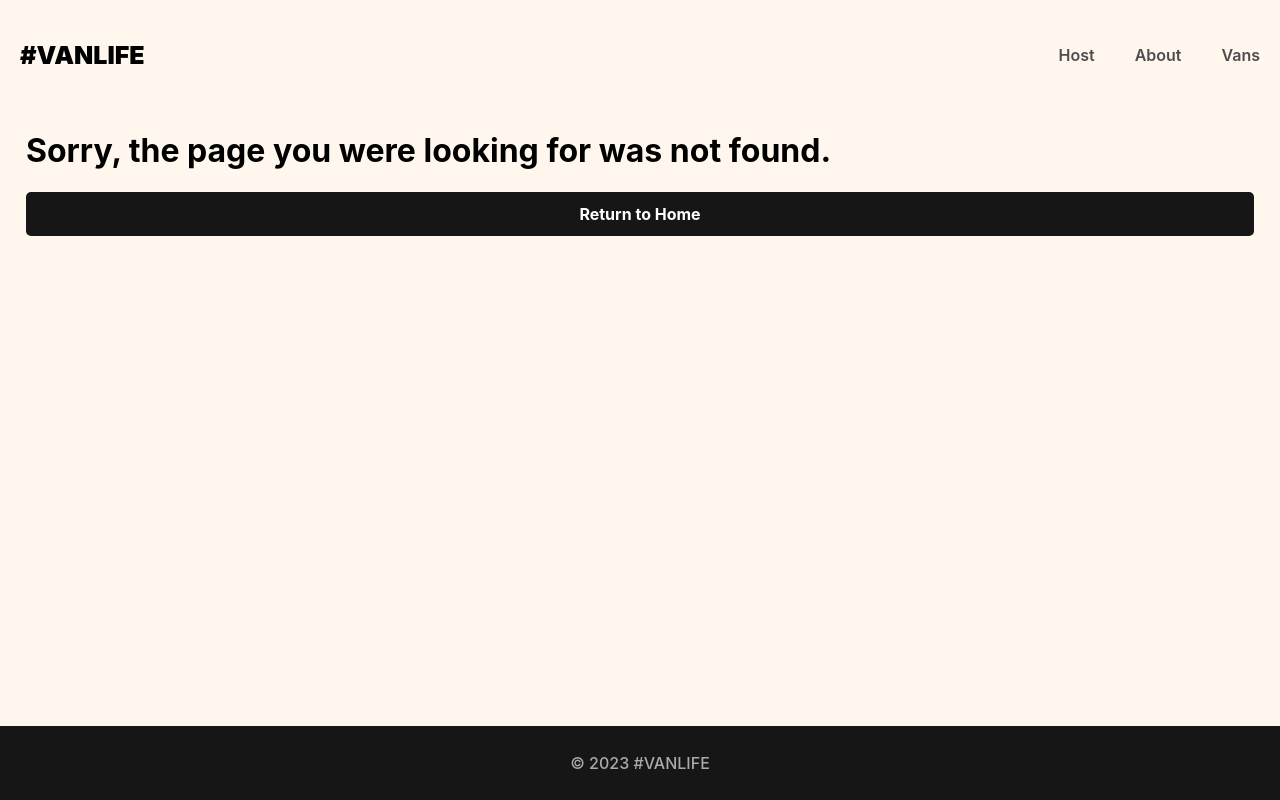
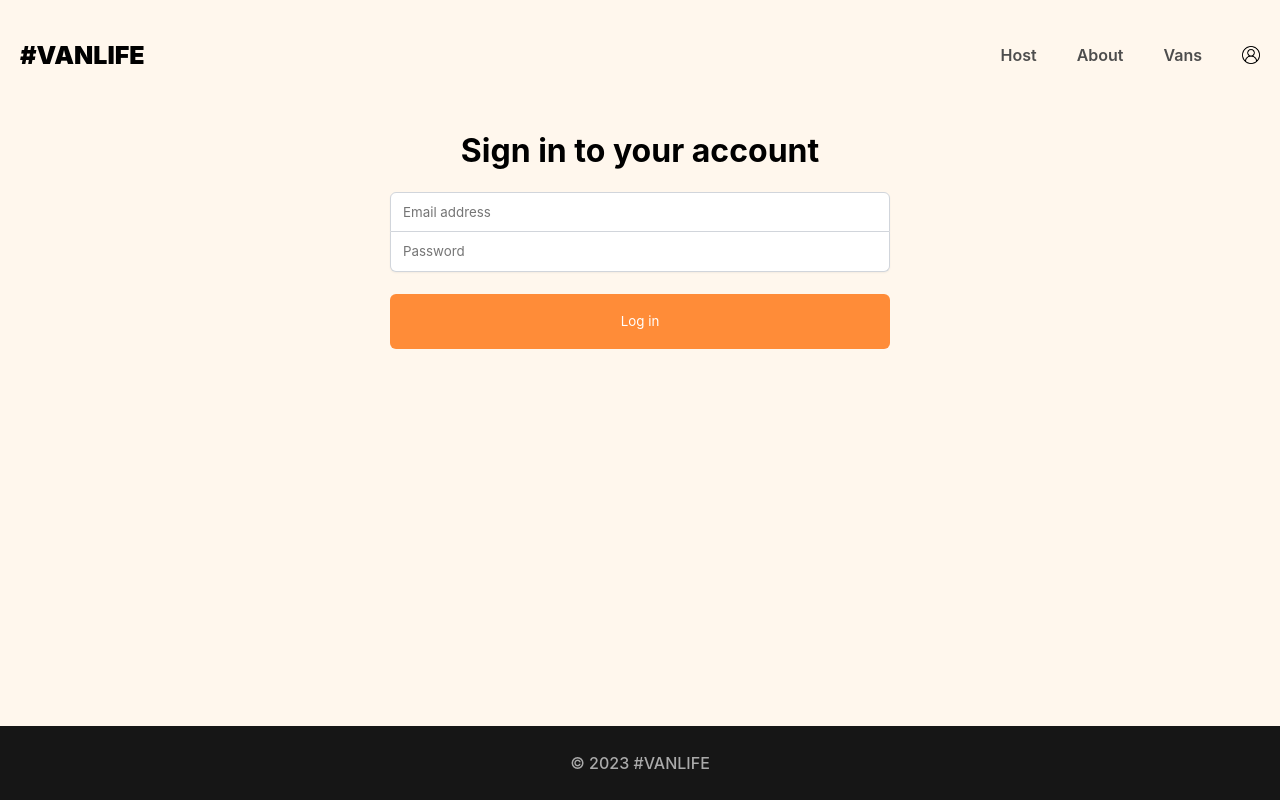
Before and after one commit to KashifKhn/VanLife_React, a React (Vite) app: page /login in a window 1280 px wide. Before the commit this address had no page. Built offline with nearby package versions, Linux system fonts and the light colour scheme; what miragejs would draw is missing.

Commit message:
adding login page

```diff
--- a/src/App.jsx
+++ b/src/App.jsx
@@ -14,6 +14,7 @@
 import Income from './pages/Host/Income'
 import Reviews from './pages/Host/Reviews'
 import Page404 from './pages/Page404'
+import Login from './pages/Login'
 import './server'
 function App() {
 
@@ -27,6 +28,7 @@
             <Route path='about' element={<About />} />
             <Route path='vans' element={<Vans />} />
             <Route path='vans/:id' element={<VanDetails />} />
+            <Route path='login' element={<Login />} />
 
             <Route path='host' element={<HostLayout />}>
               <Route index element={<Dashboard />} />
--- a/src/components/Header.jsx
+++ b/src/components/Header.jsx
@@ -1,5 +1,6 @@
 import React from 'react'
 import { Link, NavLink } from 'react-router-dom'
+import userIcon from '../assets/images/avatar-icon.png'
 
 const Header = () => {
     const activeLinkStyles = {
@@ -29,6 +30,12 @@
                 >
                     Vans
                 </NavLink>
+                <Link to="login" className="login-link">
+                    <img
+                        src={userIcon}
+                        className="login-icon"
+                    />
+                </Link>
             </nav>
         </header>
     )
--- a/src/index.css
+++ b/src/index.css
@@ -56,6 +56,10 @@
   text-decoration: underline;
 }
 
+nav {
+  display: flex;
+}
+
 main {
   margin-bottom: 84px;
 }
@@ -98,6 +102,16 @@
 
 .link-button:hover {
   transform: translate(1px, 1px);
+}
+
+header .login-icon {
+  height: 18px;
+  width: 18px;
+}
+
+header .login-link {
+  display: inline-flex;
+  align-items: center;
 }
 
 /*** HOME PAGE ***/
@@ -470,3 +484,49 @@
   background-color: #161616;
   color: white;
 }
+
+.login-container {
+  display: flex;
+  flex-direction: column;
+  align-items: center;
+  padding-inline: 27px;
+}
+
+.login-form {
+  display: flex;
+  flex-direction: column;
+  width: 100%;
+  max-width: 500px;
+}
+
+.login-form > input {
+  border: 1px solid rgba(209, 213, 219);
+  height: 40px;
+  text-indent: 10px;
+  font-family: "Inter", sans-serif;
+  box-shadow: 0px 1px 2px rgba(0, 0, 0, 0.05);
+  font-weight: 400;
+}
+
+.login-form > input:focus {
+  outline: none;
+}
+
+.login-form > input:first-of-type {
+  border-radius: 6px 6px 0px 0px;
+}
+
+.login-form > input:last-of-type {
+  border-radius: 0px 0px 6px 6px;
+  border-top: none;
+}
+
+.login-form > button {
+  background-color: #FF8C38;
+  border: none;
+  border-radius: 6px;
+  height: 55px;
+  margin-top: 22px;
+  color: white;
+  font-family: "Inter", sans-serif;
+}
--- /dev/null
+++ b/src/pages/Login.jsx
@@ -0,0 +1,42 @@
+import React, { useState } from 'react'
+
+const Login = () => {
+    const [loginFormData, setLoginFormData] = useState({ email: "", password: "" })
+
+    function handleSubmit(e) {
+        e.preventDefault()
+        console.log(loginFormData)
+    }
+
+    function handleChange(e) {
+        const { name, value } = e.target
+        setLoginFormData(prev => ({
+            ...prev,
+            [name]: value
+        }))
+    }
+    return (
+        <div className="login-container">
+            <h1>Sign in to your account</h1>
+            <form onSubmit={handleSubmit} className="login-form">
+                <input
+                    name="email"
+                    onChange={handleChange}
+                    type="email"
+                    placeholder="Email address"
+                    value={loginFormData.email}
+                />
+                <input
+                    name="password"
+                    onChange={handleChange}
+                    type="password"
+                    placeholder="Password"
+                    value={loginFormData.password}
+                />
+                <button>Log in</button>
+            </form>
+        </div>
+    )
+}
+
+export default Login
```
Also changed, not shown: src/assets/images/avatar-icon.png (added).
